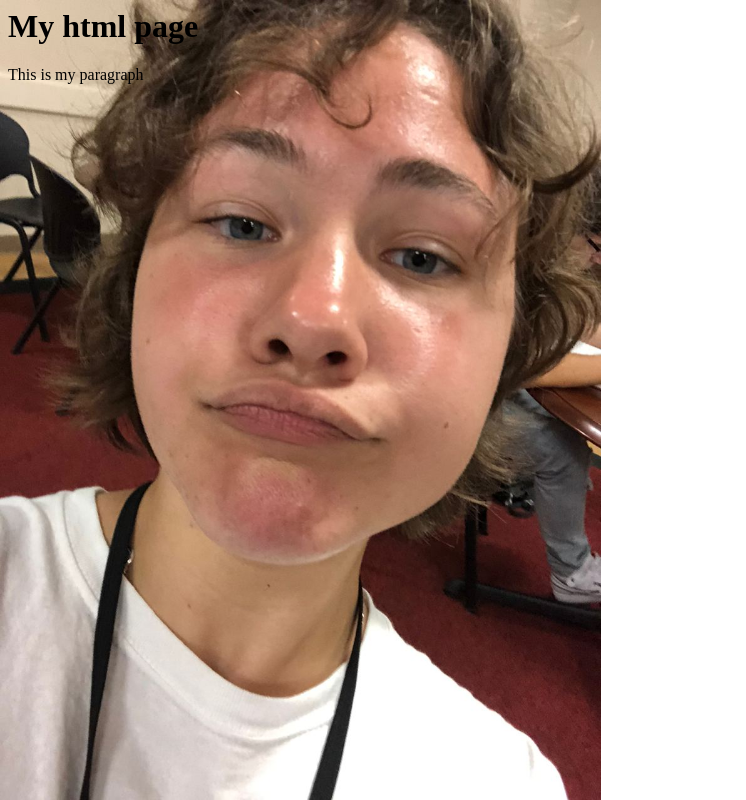
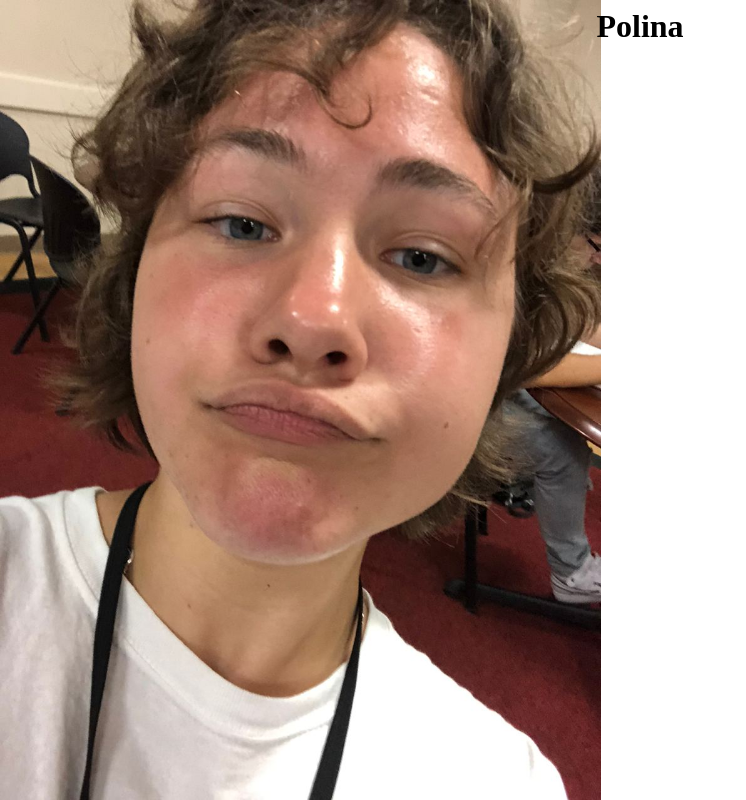
Before and after one commit to FK12344321/web_practice, a plain HTML site: page web_page/index.html in a window 1280 px wide. Shown: the whole page, without its empty margins (0-746 px from the left). Drawn offline with Linux system fonts and the light colour scheme.

Commit message:
Edit markdown

```diff
--- a/web_page/index.html
+++ b/web_page/index.html
@@ -5,9 +5,5 @@
 	<link rel="stylesheet" href="sample.css">
 </head>
 <body>
-	<h1>My html page</h1>
-	<p>This is my paragraph</p>
-	<figure>
-
-	</figure>
+	<h1>Polina</h1>
 </body>
--- a/web_page/sample.css
+++ b/web_page/sample.css
@@ -3,3 +3,6 @@ body {
 	background-repeat: no-repeat;
 	background-size: contain;
 }
+h1 {
+	text-align: center;
+}
```
Also changed, not shown: 1 other file.
